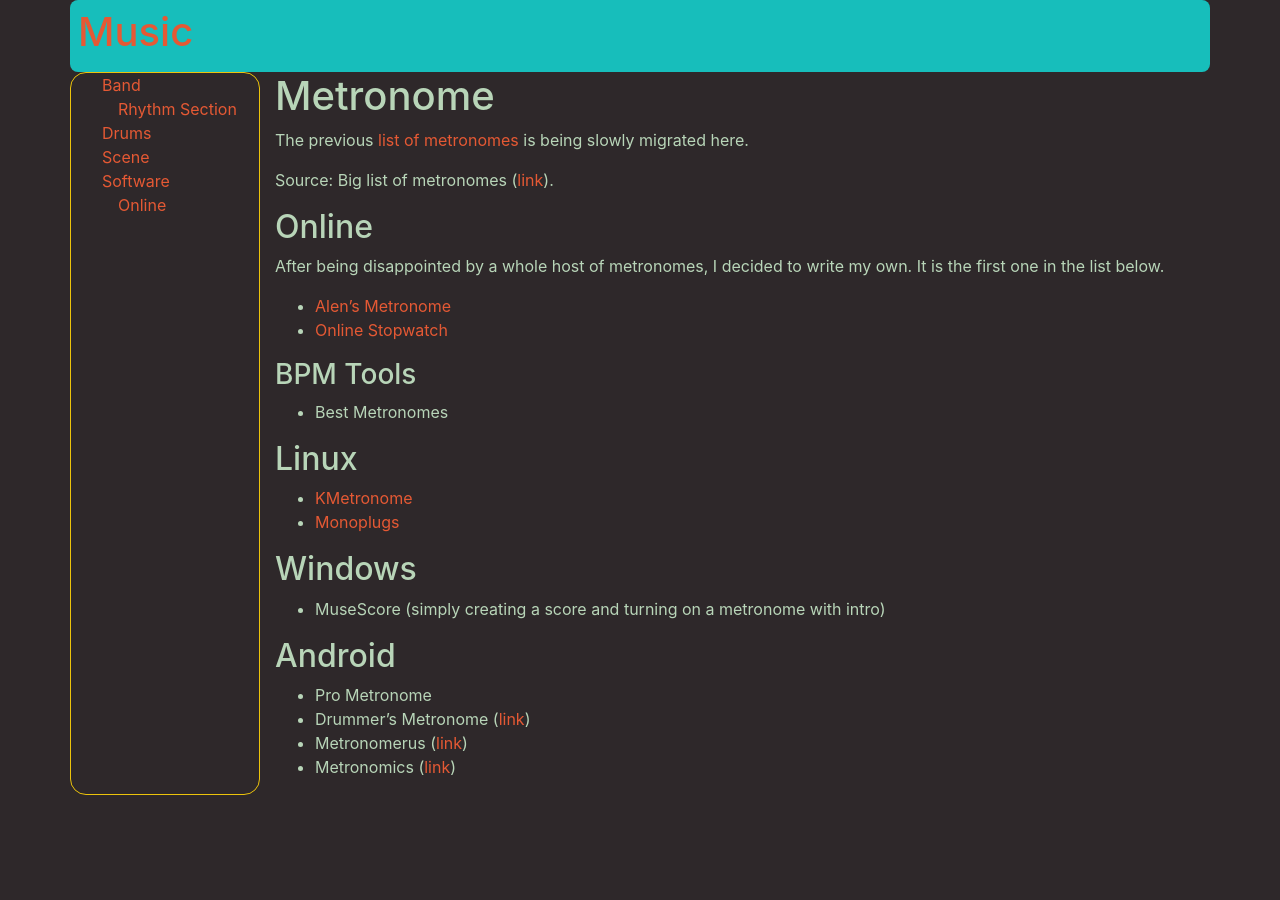
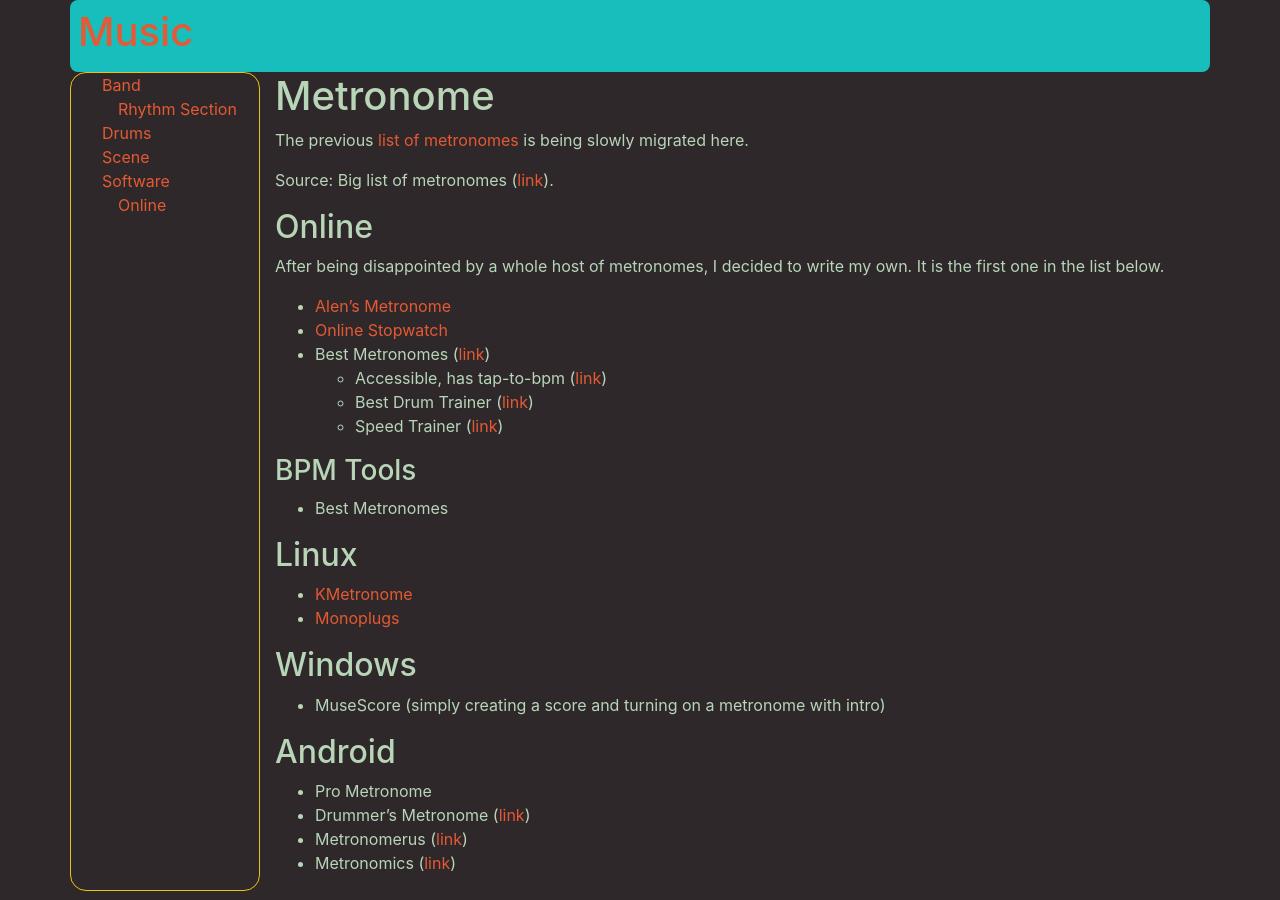
Before and after one commit to MisterY/music-site, a Jekyll site: the page built from software/metronome.md, in a window 1280 px wide. Built offline with Jekyll 4.4.1, drawn with Linux system fonts in a browser that asks for light colours; nearby versions of some CDN libraries; our own code applies the rules of GitHub Pages for plain Markdown files.

Commit message:
migrating a few online metronome links

```diff
--- a/software/metronome.md
+++ b/software/metronome.md
@@ -10,6 +10,10 @@ After being disappointed by a whole host of metronomes, I decided to write my ow
 
 - [Alen's Metronome](http://metronome.alensiljak.ml/)
 - [Online Stopwatch](https://www.online-stopwatch.com/metronome/)
+- Best Metronomes ([link](http://www.bestmetronome.com/))
+    - Accessible, has tap-to-bpm ([link](http://a.bestmetronome.com/))
+    - Best Drum Trainer ([link](http://bestdrumtrainer.com/tt/))
+    - Speed Trainer ([link](http://bestdrumtrainer.com/st/))
 
 ### BPM Tools
 
```
